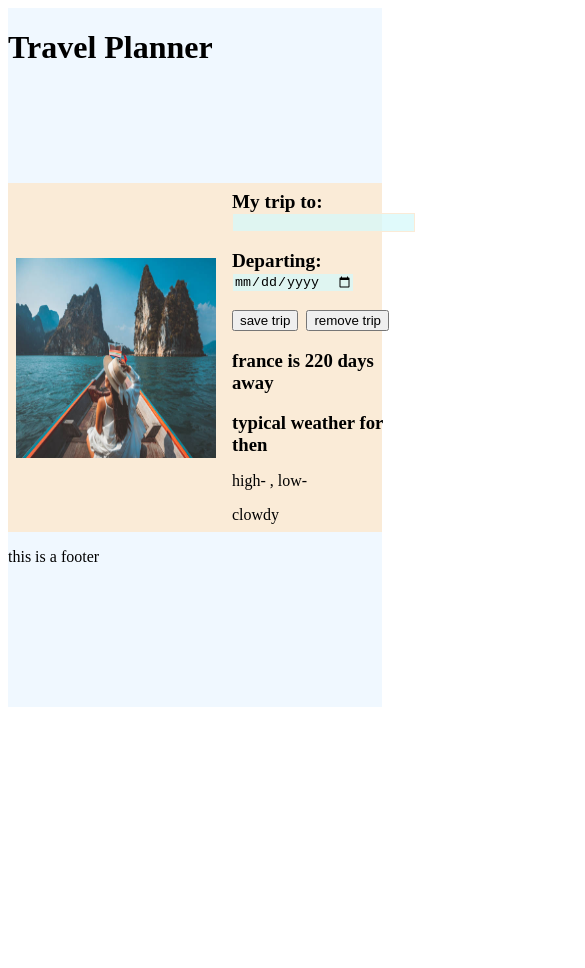
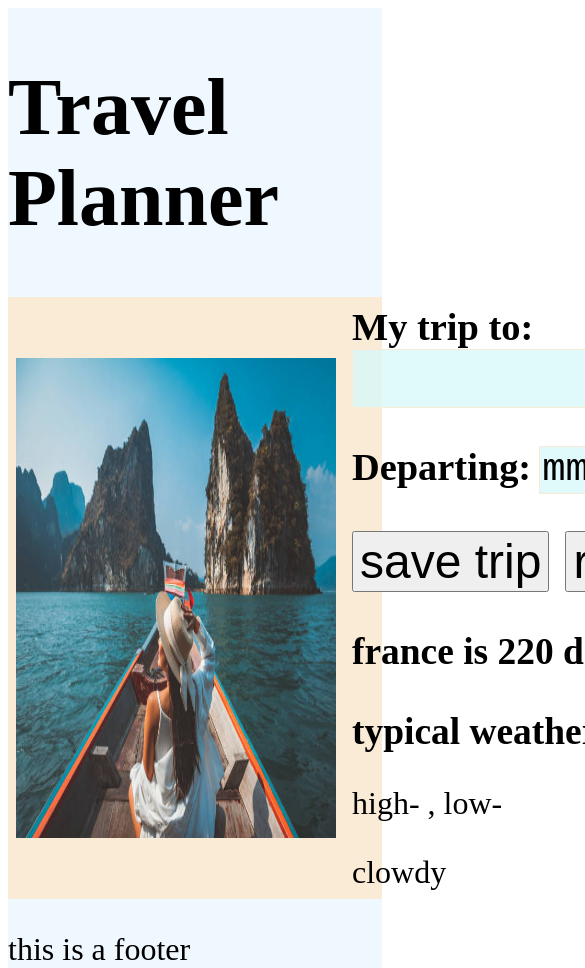
Before and after one commit to Miral-Issa/travel-App, a website built with webpack: page src/client/views/index.html in a window 390 px wide. Shown: the top 968 px of the page, 585 px wide, since content can reach past the window. Before the commit the page ends 844 px from the top, so only its background shows below. Built offline with nearby package versions, Linux system fonts and the light colour scheme; files whose address does not match are found by name.

Commit message:
devise usability and index.js function

```diff
--- a/src/client/index.js
+++ b/src/client/index.js
@@ -7,6 +7,19 @@ import "./styles/main.scss";
 import "./styles/footer.scss";
 
 import "./media/girl_in_a_boat.jpg";
-//import "./image_of_a_plan.webp";
 
-console.log("hello world!");
+import { save_button } from "./js/save_trip.js";
+import { updateUI } from "./js/app.js";
+import { getImage } from "./js/app.js";
+
+const pixabyURL = "https://pixabay.com/api/?";
+const pixabyAPIkey = "key=49094447-2f71e092d72ef2623f34ade69";
+
+const button_save_trip = document.getElementById("save");
+button_save_trip.addEventListener('click', () => {
+    save_button().then(function(forcast){
+        updateUI(forcast);
+    }).then(function(){
+        getImage(pixabyURL,pixabyAPIkey);
+    });
+});
--- a/src/client/js/app.js
+++ b/src/client/js/app.js
@@ -1,17 +1,17 @@
 import { save_button } from "./save_trip";
 import { remove_button } from "./remove_trip";
 
-const pixabyURL = "https://pixabay.com/api/?";
-const pixabyAPIkey = "key=49094447-2f71e092d72ef2623f34ade69";
+// const pixabyURL = "https://pixabay.com/api/?";
+// const pixabyAPIkey = "key=49094447-2f71e092d72ef2623f34ade69";
 
-const button_save_trip = document.getElementById("save");
-button_save_trip.addEventListener('click', () => {
-    save_button().then(function(forcast){
-        updateUI(forcast);
-    }).then(function(){
-        getImage(pixabyURL,pixabyAPIkey);
-    });
-});
+// const button_save_trip = document.getElementById("save");
+// button_save_trip.addEventListener('click', () => {
+//     save_button().then(function(forcast){
+//         updateUI(forcast);
+//     }).then(function(){
+//         getImage(pixabyURL,pixabyAPIkey);
+//     });
+// });
 
 const button_remove_trip = document.getElementById("remove");
 button_remove_trip.addEventListener('click', remove_button);
@@ -57,3 +57,4 @@ async function getImage(baseURL, key){
 }
 
 export {getImage};
+export{updateUI};
--- a/src/client/styles/base.scss
+++ b/src/client/styles/base.scss
@@ -1,3 +1,8 @@
+html{
+    width: 100vw;
+    height: 100vh;
+}
+
 body{
     display: grid;
     grid-template-columns: 2fr 3fr 1fr;
@@ -7,3 +12,9 @@ body{
     "mainBody mainBody mainBody"
     "ftr ftr ftr";
 }
+
+@media screen and (max-width: 980px) {
+    body{
+        height: 100vh;
+    }
+}
--- a/src/client/styles/footer.scss
+++ b/src/client/styles/footer.scss
@@ -3,3 +3,10 @@ footer{
     background-color: aliceblue;
     color: black;
 }
+
+@media screen and (max-width: 980px) {
+
+    footer{
+        font-size: 2em;
+    }
+}
--- a/src/client/styles/header.scss
+++ b/src/client/styles/header.scss
@@ -3,3 +3,12 @@ header{
     background-color: aliceblue;
     color: black;
 }
+
+@media screen and (max-width: 980px) {
+    header{
+        display: flex;
+        align-items: center;
+        justify-content: center;
+        font-size: 2.5em;
+    }
+}
--- a/src/client/styles/main.scss
+++ b/src/client/styles/main.scss
@@ -46,3 +46,32 @@ p{
     margin-top: 1em;
     margin-bottom: 0em;
 }
+
+@media screen and (max-width: 980px) {
+  main{
+    display: flex;
+    align-items: center;
+  }
+
+  .tripCard{
+    width: 100vw;
+    height: fit-content;
+  }
+
+  img{
+    width: 20em;
+    height: 30em;
+  }
+
+  .content{
+    font-size: 2em;
+  }
+
+  input{
+    font-size: 1.5em;
+  }
+
+  button{
+    font-size: 1.5em;
+  }
+}
```
